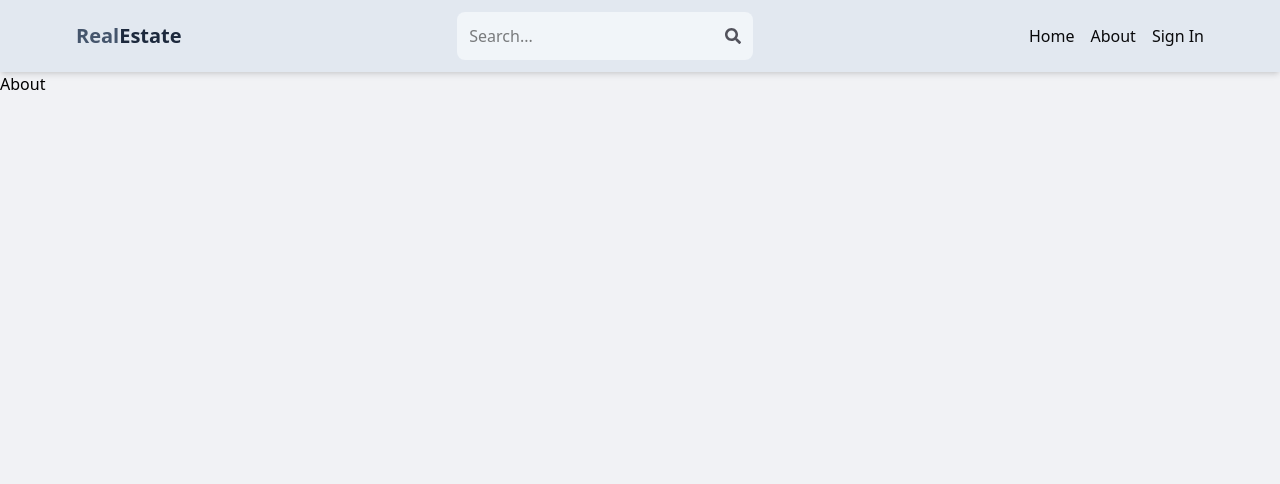
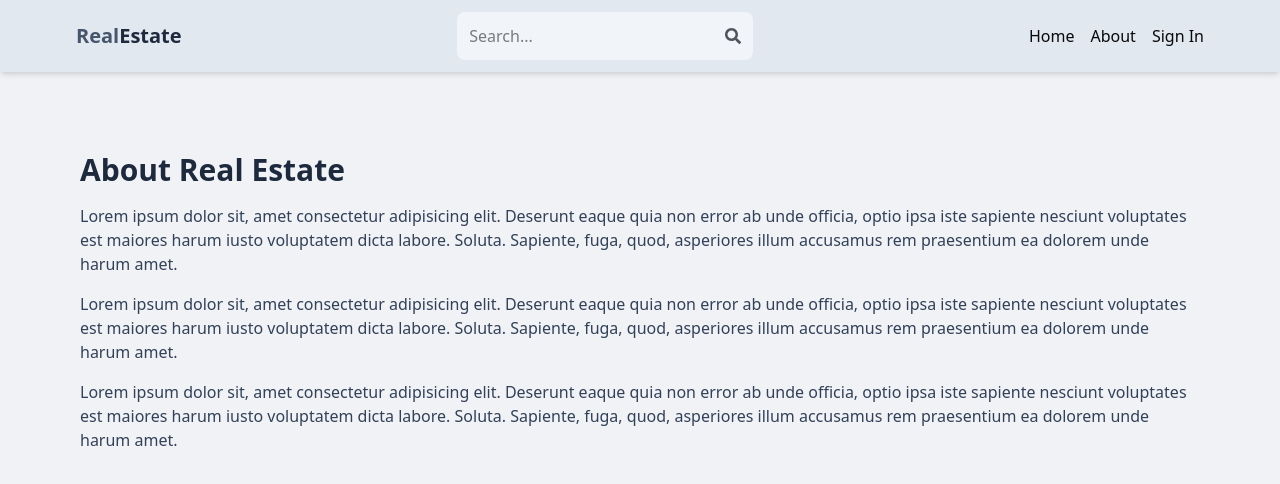
Before and after one commit to jvittoni/RealEstateMarketplace, a React (Vite) app in the folder realestate_marketplace/client/: page /about in a window 1280 px wide. Shown: the top 484 px of the page. Built offline with nearby package versions, Linux system fonts and the light colour scheme; no server answers.

Commit message:
complete about page

```diff
--- a/realestate_marketplace/client/src/pages/About.jsx
+++ b/realestate_marketplace/client/src/pages/About.jsx
@@ -2,6 +2,20 @@
 
 export default function About() {
   return (
-    <div>About</div>
+    <div className='py-20 px-4 max-w-6xl mx-auto'>
+      <h1 className='text-3xl font-bold mb-4 text-slate-800'>About Real Estate</h1>
+      <p className='mb-4 text-slate-700'>
+        Lorem ipsum dolor sit, amet consectetur adipisicing elit. Deserunt eaque quia non error ab unde officia, optio ipsa iste sapiente nesciunt voluptates est maiores harum iusto voluptatem dicta labore. Soluta.
+        Sapiente, fuga, quod, asperiores illum accusamus rem praesentium ea dolorem unde harum amet.
+      </p>
+      <p className='mb-4 text-slate-700'>
+        Lorem ipsum dolor sit, amet consectetur adipisicing elit. Deserunt eaque quia non error ab unde officia, optio ipsa iste sapiente nesciunt voluptates est maiores harum iusto voluptatem dicta labore. Soluta.
+        Sapiente, fuga, quod, asperiores illum accusamus rem praesentium ea dolorem unde harum amet.
+      </p>
+      <p className='mb-4 text-slate-700'>
+        Lorem ipsum dolor sit, amet consectetur adipisicing elit. Deserunt eaque quia non error ab unde officia, optio ipsa iste sapiente nesciunt voluptates est maiores harum iusto voluptatem dicta labore. Soluta.
+        Sapiente, fuga, quod, asperiores illum accusamus rem praesentium ea dolorem unde harum amet.
+      </p>
+    </div>
   )
 }
```
